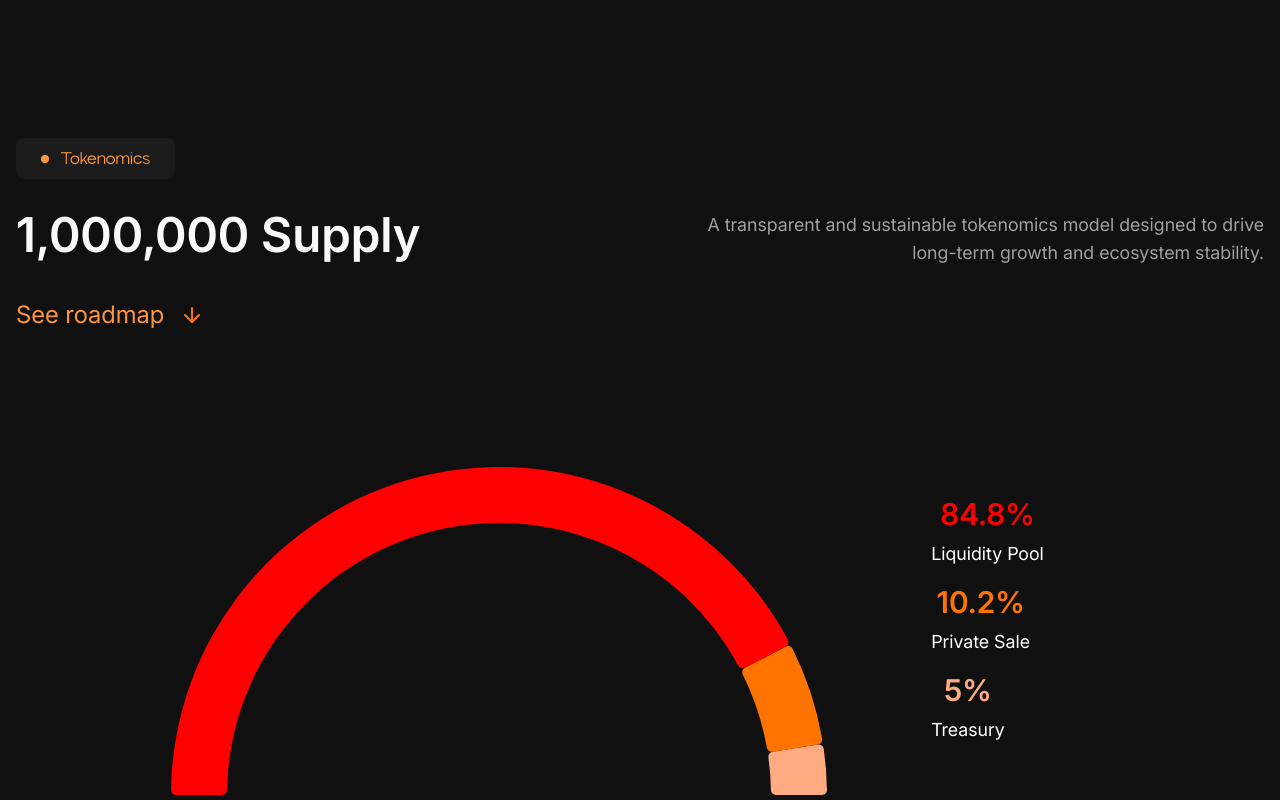
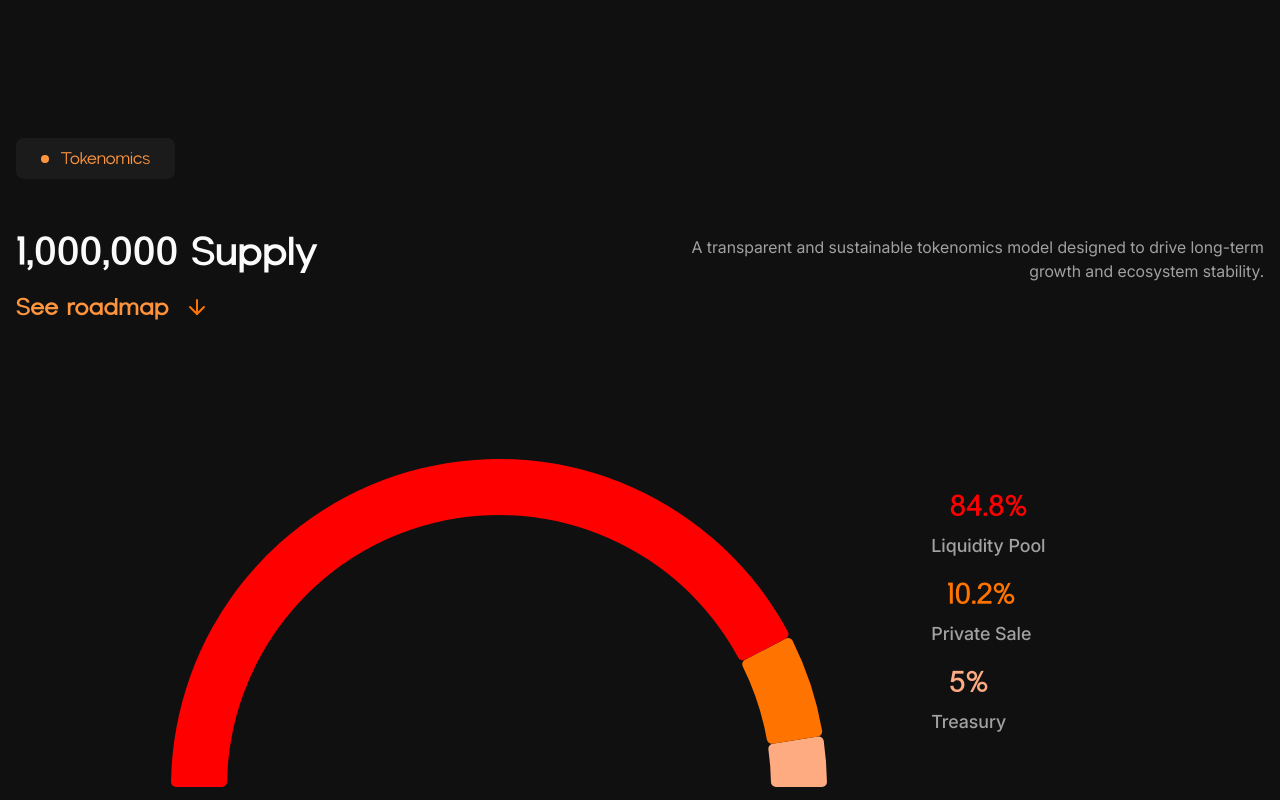
Before and after one commit to trippledPh/Neos-Landing-Page, a React (Vite) app: page / in a window 1280 px wide. Shown: the part 3720-4520 px from the top of the page. Built offline with nearby package versions, Linux system fonts and the light colour scheme.

Commit message:
refactor: Enhance TokenDetails and TokenomicsSection components with updated font styles and layout improvements

```diff
--- a/src/components/molecules/token/token-details/index.tsx
+++ b/src/components/molecules/token/token-details/index.tsx
@@ -9,11 +9,16 @@ interface Props {
 
 const TokenDetails = ({ label, value, color, className }: Props) => {
   return (
-    <span className="flex flex-col gap-2 items-center">
+    <span className="flex flex-col gap-2 items-center font-maxima-nouva font-bold">
       <span className="text-3xl font-semibold" style={{ color }}>
         {value}
       </span>
-      <span className={cn("text-center text-lg text-white", className)}>
+      <span
+        className={cn(
+          "text-center text-lg  font-inter font-medium text-muted-foreground",
+          className
+        )}
+      >
         {label}
       </span>
     </span>
--- a/src/components/section/tokenomics-section/index.tsx
+++ b/src/components/section/tokenomics-section/index.tsx
@@ -61,16 +61,18 @@ const TokenomicsSection = () => {
   }, [isLargeDesktop]);
 
   return (
-    <section className="my-18 mb-[100px] lg:mb-[200px] p-4" id="tokenomics">
+    <section className="mb-20 p-4" id="tokenomics">
       <div>
-        <PrimaryBadge label="Tokenomics" />
+        <PrimaryBadge label="Tokenomics" className="mb-12" />
         <div className="mb-12 lg:flex lg:justify-between lg:items-center lg:mb-0">
           <div>
-            <h3 className="mb-10 mt-8">
-              <span className="text-5xl font-semibold">1,000,000 Supply</span>
+            <h3 className="mb-4">
+              <span className="text-[40px] leading-[48px] font-maxima-nouva font-bold">
+                1,000,000 Supply
+              </span>
             </h3>
             {!isLargeDesktop && (
-              <p className="text-muted-foreground text-lg md:w-[400px]">
+              <p className="text-muted-foreground text-base md:w-[400px]">
                 A transparent and sustainable tokenomics model designed to drive
                 long-term growth and ecosystem stability.
               </p>
@@ -78,7 +80,7 @@ const TokenomicsSection = () => {
           </div>
 
           {isLargeDesktop && (
-            <p className="text-muted-foreground text-lg md:w-[600px] text-end">
+            <p className="text-muted-foreground text-base md:w-[600px] text-end">
               A transparent and sustainable tokenomics model designed to drive
               long-term growth and ecosystem stability.
             </p>
@@ -88,7 +90,7 @@ const TokenomicsSection = () => {
 
       <div>
         <div className="flex flex-col gap-4 overflow-hidden md:mb-8">
-          <button className="flex items-center gap-4 text-2xl bg-gradient-to-r from-primary-foreground to-primary bg-clip-text text-transparent mb-12">
+          <button className="font-maxima-nouva font-bold flex items-center gap-4 text-2xl bg-gradient-to-r from-primary-foreground to-primary bg-clip-text text-transparent mb-12">
             See roadmap
             <ArrowDown className="text-primary" />
           </button>
```
